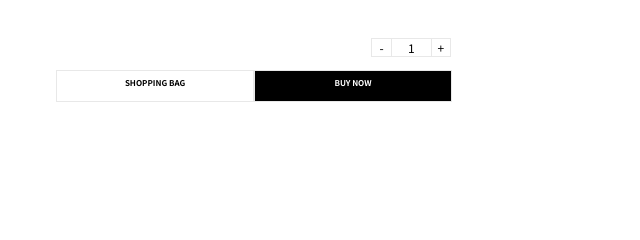
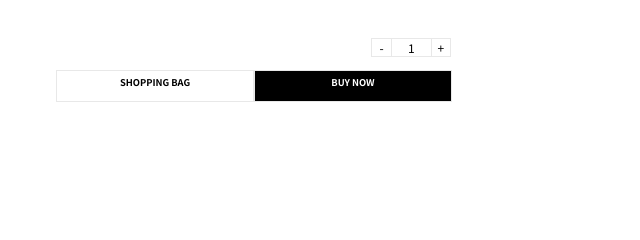
Before and after one commit to hihithnx/ex_8, a plain HTML site: page index.html in a window 1280 px wide. Shown: the part 349-589 px from the top of the page, 614-1254 px from the left. Drawn offline with Linux system fonts and the light colour scheme.

Commit message:
Add files via upload

```diff
--- a/index.html
+++ b/index.html
@@ -173,12 +173,12 @@
 
 					<div  style="width:400px; height:33px; ">
 
-						<div style="float: left; border: 1px solid #e8e8e8;  width: 49%; height: 30px; text-align: center; font-size: 6pt; line-height: 3; font-weight: 700; ">
+						<div style="float: left; border: 1px solid #e8e8e8;  width: 49%; height: 30px; text-align: center; font-size: 7pt; line-height: 2.5; font-weight: 700; ">
 						SHOPPING BAG
 						</div>
 
 
-						<div style="float: left; border: 1px solid #e8e8e8; width: 49%; height: 30px; text-align: center; font-size: 6pt; line-height: 3; font-weight: 700; background-color: black; color: white; ">
+						<div style="float: left; border: 1px solid #e8e8e8; width: 49%; height: 30px; text-align: center; font-size:7pt; line-height: 2.5; font-weight: 700; background-color: black; color: white; ">
 						BUY NOW
 						</div>
 
```
